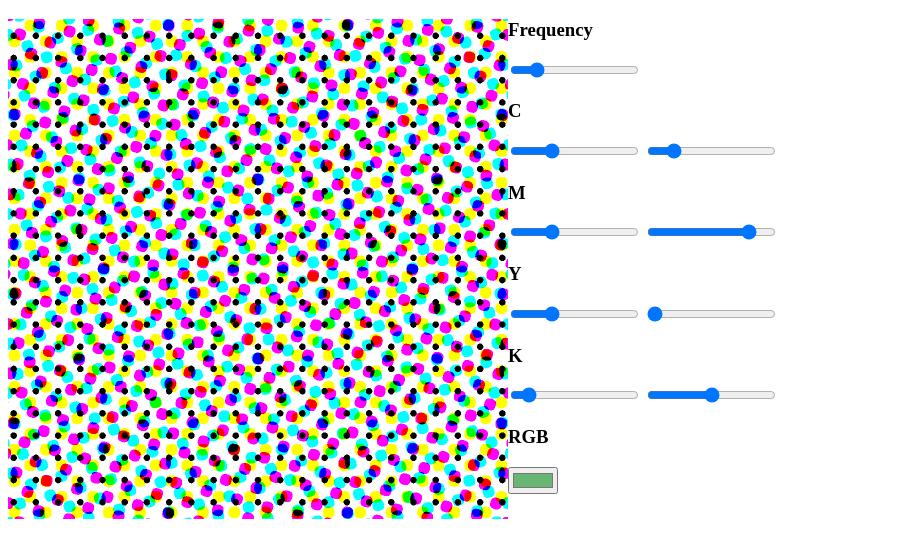
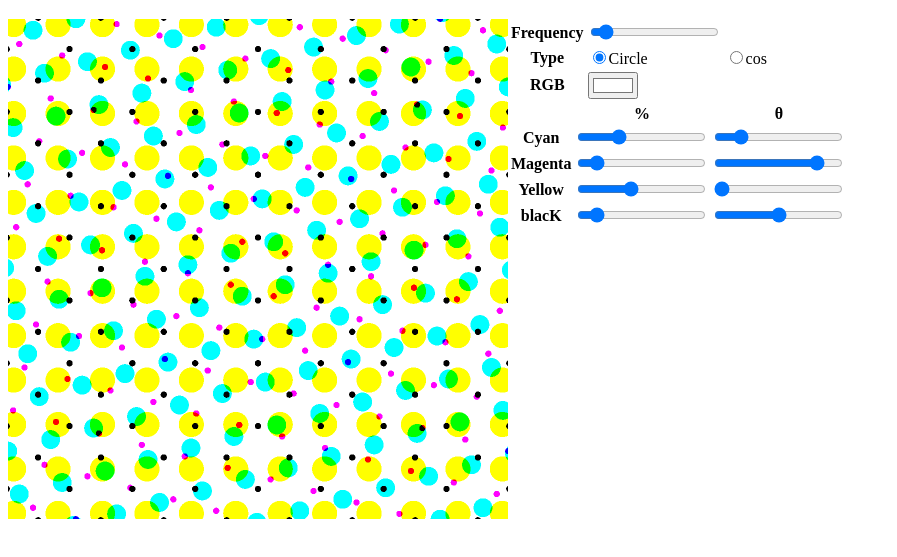
Before and after one commit to monman53/halftone, a plain HTML site: page index.html in a window 1280 px wide. Shown: the part 61-618 px from the top of the page, without its empty margins (0-897 px from the left). Drawn offline with Linux system fonts and the light colour scheme; animation ran at ten frames a second.

Commit message:
implement rgb

```diff
--- a/index.html
+++ b/index.html
@@ -1,9 +1,70 @@
 <!doctype html>
 <meta charset='UTF-8'>
 <meta name='viewport' content='width=device-width, initial-scale=1'>
+
+<h1>Halftone</h1>
+
+<div id="app">
+    <div style="float: left">
+        <canvas id="canvas" height="1000" width="1000" style="height: 500px; width: 500px;"></canvas>
+    </div>
+    <div>
+        <table>
+            <tbody>
+                <tr>
+                    <th>Frequency</th>
+                    <td><input type='range' min='4' max='600' step='any' v-model='uniforms.f.value' /></td>
+                </tr>
+                <tr>
+                    <th>Type</th>
+                    <td><input type='radio' id='circle' value='0' v-model='uniforms.type.value' /><label for='circle'>Circle</label></td>
+                    <td><input type='radio' id='sin' value='1' v-model='uniforms.type.value' /><label for='sin'>cos</label></td>
+                </tr>
+                <tr>
+                    <th>RGB</th>
+                    <td><input type='color' v-model='color' /></td>
+                </tr>
+            </tbody>
+        </table>
+        <table>
+            <thead>
+                <tr>
+                    <th></th>
+                    <th>%</th>
+                    <th>θ</th>
+                </tr>
+            </thead>
+            <tbody>
+                <tr>
+                    <th>Cyan</th>
+                    <td><input type='range' min='0' max='1' step='any' v-model='uniforms.a.value.x' /></td>
+                    <td><input type='range' min='0' max='0.5' step='any' v-model='uniforms.r.value.x' /></td>
+                </tr>
+                <tr>
+                    <th>Magenta</th>
+                    <td><input type='range' min='0' max='1' step='any' v-model='uniforms.a.value.y' /></td>
+                    <td><input type='range' min='0' max='0.5' step='any' v-model='uniforms.r.value.y' /></td>
+                </tr>
+                <tr>
+                    <th>Yellow</th>
+                    <td><input type='range' min='0' max='1' step='any' v-model='uniforms.a.value.z' /></td>
+                    <td><input type='range' min='0' max='0.5' step='any' v-model='uniforms.r.value.z' /></td>
+                </tr>
+                <tr>
+                    <th>blacK</th>
+                    <td><input type='range' min='0' max='1' step='any' v-model='uniforms.a.value.w' /></td>
+                    <td><input type='range' min='0' max='0.5' step='any' v-model='uniforms.r.value.w' /></td>
+                </tr>
+            </tbody>
+        </table>
+    </div>
+    <div style="clear: both"></div>
+</div>
+
 <script src='js/three.min.js'></script>
 <!--<script src="js/vue.js"></script>-->
 <script src="js/vue.min.js"></script>
+
 <script type="x-shader/x-vertex" id="vertexShader">
 varying vec2 vUv;
 
@@ -12,14 +73,18 @@ void main() {
     gl_Position = projectionMatrix * modelViewMatrix * vec4(position, 1.0);
 }
 </script>
+
 <script type="x-shader/x-fragment" id="fragmentShader">
 varying vec2 vUv;
 uniform float f;
 uniform vec4 a;
 uniform vec4 r;
+uniform int type;
+
+float pi = acos(-1.);
 
 mat2 rot(float theta) {
-    theta = acos(-1.)*(theta+0.5);
+    theta = pi*(theta);
     return mat2(
         cos(theta), -sin(theta),
         sin(theta),  cos(theta)
@@ -29,16 +94,34 @@ mat2 rot(float theta) {
 void main() {
     vec2 position = vUv - vec2(0.5, 0.5);
 
-    vec2 cxy = rot(r.x)*position;
-    vec2 mxy = rot(r.y)*position;
-    vec2 yxy = rot(r.z)*position;
-    vec2 kxy = rot(r.w)*position;
+    int bit = 0;
 
-    int bit = 0;
-    if(sin(cxy.x*f)*sin(cxy.y*f)*0.5+0.5 <= a.x) bit += 1;
-    if(sin(mxy.x*f)*sin(mxy.y*f)*0.5+0.5 <= a.y) bit += 2;
-    if(sin(yxy.x*f)*sin(yxy.y*f)*0.5+0.5 <= a.z) bit += 4;
-    if(sin(kxy.x*f)*sin(kxy.y*f)*0.5+0.5 <= a.w) bit += 8;
+    if(type == 0){
+        // circle
+        vec2 cxy = rot(r.x)*position;
+        vec2 mxy = rot(r.y)*position;
+        vec2 yxy = rot(r.z)*position;
+        vec2 kxy = rot(r.w)*position;
+        float f = f/pi/sqrt(2.);
+        vec2 cxym = mod(cxy, 1./f) - vec2(0.5, 0.5)/f;
+        vec2 mxym = mod(mxy, 1./f) - vec2(0.5, 0.5)/f;
+        vec2 yxym = mod(yxy, 1./f) - vec2(0.5, 0.5)/f;
+        vec2 kxym = mod(kxy, 1./f) - vec2(0.5, 0.5)/f;
+        if(pow(cxym.x, 2.) + pow(cxym.y, 2.) < pow(1./f*sqrt(2.)/2.*a.x, 2.0)) bit += 1;
+        if(pow(mxym.x, 2.) + pow(mxym.y, 2.) < pow(1./f*sqrt(2.)/2.*a.y, 2.0)) bit += 2;
+        if(pow(yxym.x, 2.) + pow(yxym.y, 2.) < pow(1./f*sqrt(2.)/2.*a.z, 2.0)) bit += 4;
+        if(pow(kxym.x, 2.) + pow(kxym.y, 2.) < pow(1./f*sqrt(2.)/2.*a.w, 2.0)) bit += 8;
+    }else{
+        // cos
+        vec2 cxy = rot(r.x+0.25)*position;
+        vec2 mxy = rot(r.y+0.25)*position;
+        vec2 yxy = rot(r.z+0.25)*position;
+        vec2 kxy = rot(r.w+0.25)*position;
+        if(cos(cxy.x*f)*cos(cxy.y*f) <= cos(pi-pi*a.x)) bit += 1;
+        if(cos(mxy.x*f)*cos(mxy.y*f) <= cos(pi-pi*a.y)) bit += 2;
+        if(cos(yxy.x*f)*cos(yxy.y*f) <= cos(pi-pi*a.z)) bit += 4;
+        if(cos(kxy.x*f)*cos(kxy.y*f) <= cos(pi-pi*a.w)) bit += 8;
+    }
 
     gl_FragColor = vec4(1, 1, 1, 1);
     if(bit == 1) gl_FragColor = vec4(0, 1, 1, 1);   // c
@@ -50,35 +133,6 @@ void main() {
     if(bit >= 7) gl_FragColor = vec4(0, 0, 0, 1);   // k+*
 }
 </script>
-
-<h1>Halftone</h1>
-
-<div id="app">
-    <div style="float: left">
-        <canvas id="canvas" height="1000" width="1000" style="height: 500px; width: 500px;"></canvas>
-    </div>
-    <div>
-        <h3>Frequency</h3>
-        <input type='range' min='1' max='600' step='any' v-model='uniforms.f.value'></input>
-        <br>
-        <h3>C</h3>
-        <input type='range' min='0' max='1' step='any' v-model='uniforms.a.value.x'></input>
-        <input type='range' min='0' max='0.5' step='any' v-model='uniforms.r.value.x'></input>
-        <br>
-        <h3>M</h3>
-        <input type='range' min='0' max='1' step='any' v-model='uniforms.a.value.y'></input>
-        <input type='range' min='0' max='0.5' step='any' v-model='uniforms.r.value.y'></input>
-        <h3>Y</h3>
-        <input type='range' min='0' max='1' step='any' v-model='uniforms.a.value.z'></input>
-        <input type='range' min='0' max='0.5' step='any' v-model='uniforms.r.value.z'></input>
-        <h3>K</h3>
-        <input type='range' min='0' max='1' step='any' v-model='uniforms.a.value.w'></input>
-        <input type='range' min='0' max='0.5' step='any' v-model='uniforms.r.value.w'></input>
-        <h3>RGB</h3>
-        <input type='color' v-model='color'></input>
-    </div>
-    <div style="clear: both"></div>
-</div>
 
 <script>
 
@@ -99,34 +153,36 @@ function rgb2cmyk(rgb) {
     };
 }
 
-function cmyk2rgb(cmyk) {
-    var r = 1-Math.min(1, cmyk.c*(1-cmyk.k)+cmyk.k);
-    var g = 1-Math.min(1, cmyk.m*(1-cmyk.k)+cmyk.k);
-    var b = 1-Math.min(1, cmyk.y*(1-cmyk.k)+cmyk.k);
-
-    r = Math.round(r*255);
-    g = Math.round(g*255);
-    b = Math.round(b*255);
-
-    return "#"+r.toString(16).padStart(2, "0")+
-               g.toString(16).padStart(2, "0")+
-               b.toString(16).padStart(2, "0");
-}
+//function cmyk2rgb(cmyk) {
+//    var r = 1-Math.min(1, cmyk.c*(1-cmyk.k)+cmyk.k);
+//    var g = 1-Math.min(1, cmyk.m*(1-cmyk.k)+cmyk.k);
+//    var b = 1-Math.min(1, cmyk.y*(1-cmyk.k)+cmyk.k);
+//
+//    r = Math.round(r*255);
+//    g = Math.round(g*255);
+//    b = Math.round(b*255);
+//
+//    return "#"+r.toString(16).padStart(2, "0")+
+//               g.toString(16).padStart(2, "0")+
+//               b.toString(16).padStart(2, "0");
+//}
 
 var app = new Vue({
     el: "#app",
     data: {
         uniforms: {
-            f: {type: "f", value: 100},
-            a: {type: "v4", value: new THREE.Vector4(0.3, 0.3, 0.3, 0.1)},
+            f: {type: "f", value: 50},
+            a: {type: "v4", value: new THREE.Vector4(0.3, 0.1, 0.4, 0.1)},
             r: {type: "v4", value: new THREE.Vector4(15/180, 75/180, 0, 45/180)},
+            type: {type: "int", value: 0},
         },
         canvas:     undefined,
         renderer:   undefined,
         scene:      undefined,
         camera:     undefined,
         shaderMaterial: undefined,
-        color:      "#69b674",
+        color:      "#ffffff",
+        type:       0,
     },
     mounted: function() {
         this.canvas = document.getElementById("canvas");
```
